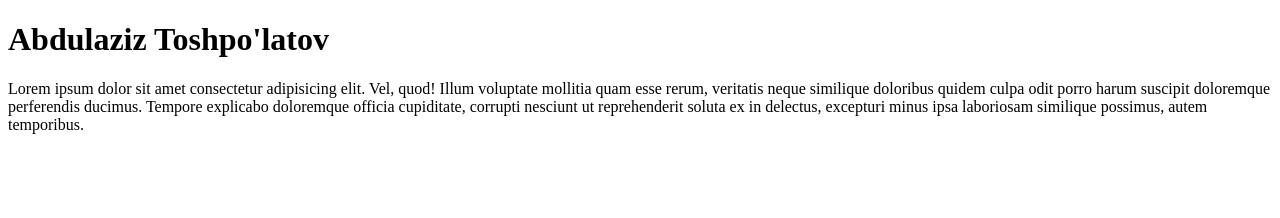
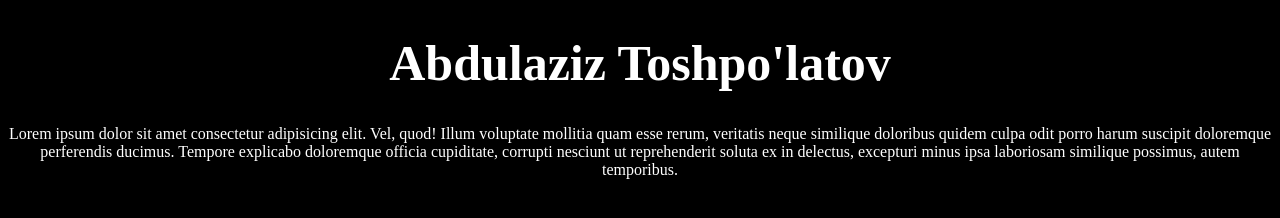
Before and after one commit to AbdulazizCreator/n102_test, a plain HTML site: page index.html in a window 1280 px wide. Drawn offline with Linux system fonts and the light colour scheme.

Commit message:
css qo'shildi

```diff
--- /dev/null
+++ b/css/main.css
@@ -0,0 +1,13 @@
+body {
+  background-color: black;
+  text-align: center;
+  color: white;
+}
+
+h1 {
+  font-size: 50px;
+}
+
+p {
+  font: 30px;
+}
--- a/index.html
+++ b/index.html
@@ -5,6 +5,7 @@
     <meta http-equiv="X-UA-Compatible" content="IE=edge" />
     <meta name="viewport" content="width=device-width, initial-scale=1.0" />
     <title>LESSON 11</title>
+    <link rel="stylesheet" href="css/main.css">
   </head>
   <body>
     <h1>Abdulaziz Toshpo'latov</h1>
```
